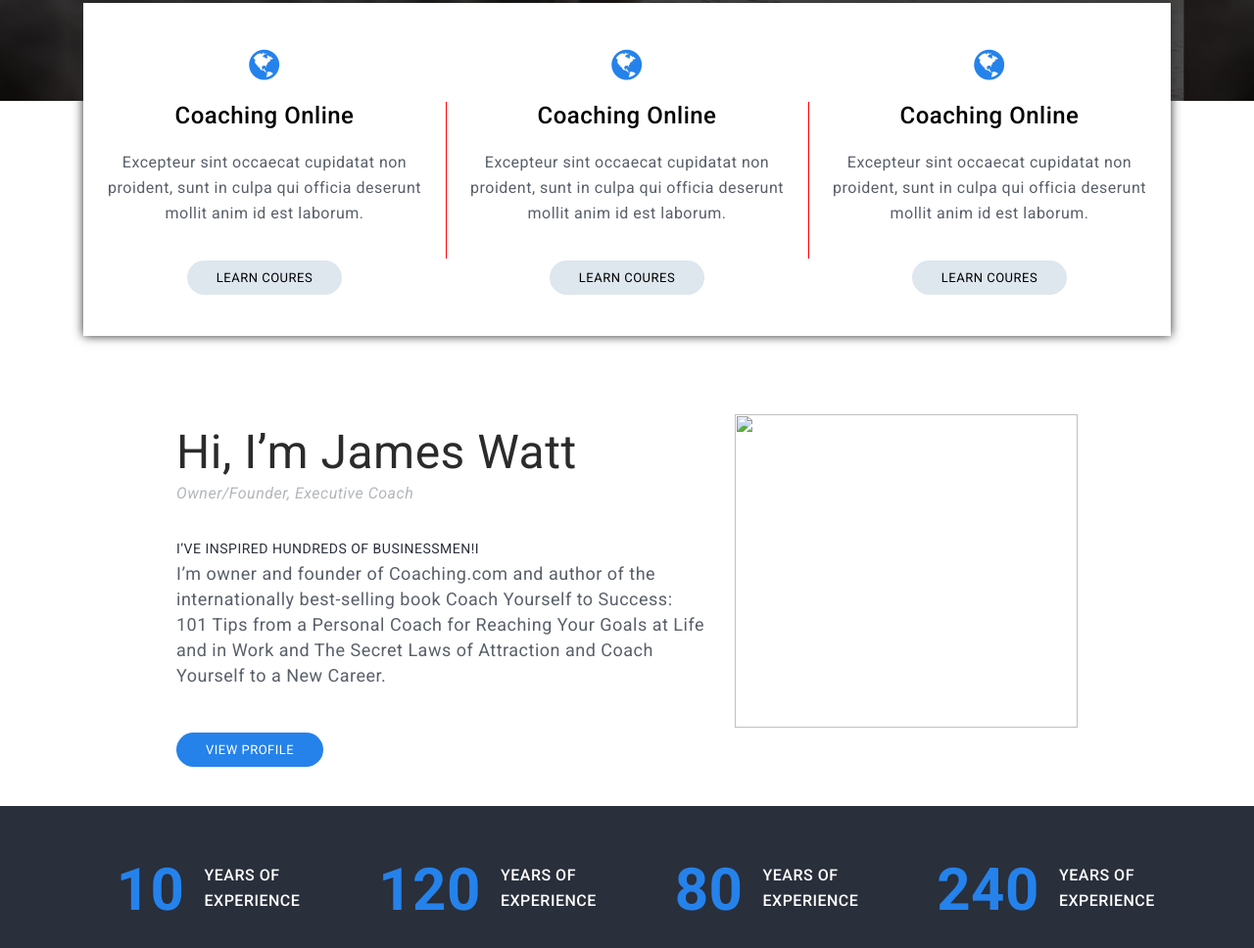
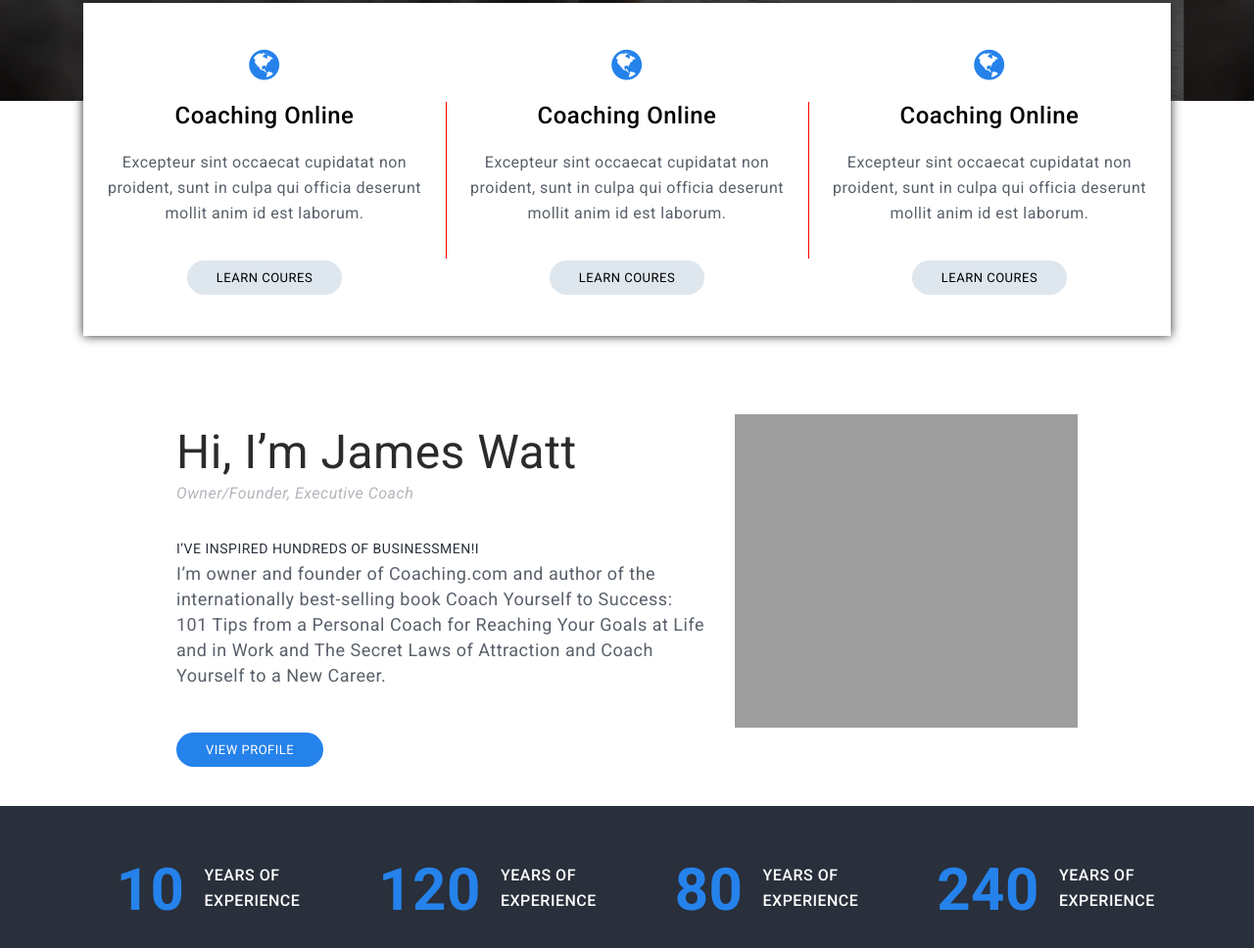
Before and after one commit to alaminn881/live, a plain HTML site: page index.html in a window 1280 px wide. Shown: the part 755-1723 px from the top of the page at 98% size. Drawn offline with nearby package versions, Linux system fonts and the light colour scheme; the site is published under a folder, as on GitHub Pages, so addresses that start at the root find nothing; a script that the page names is missing.

Commit message:
Update index.html

```diff
--- a/index.html
+++ b/index.html
@@ -224,7 +224,7 @@
                     </div>
                     <div class="col-md-4">
                         <div class="event-bottom-img">
-                            <img src="/assets/img/slider/slide1 (2).jpg" alt="">
+                            <img src="assets/img/slider/slide1 (2).jpg" alt="">
                         </div>
                     </div>
                 </div>
```
